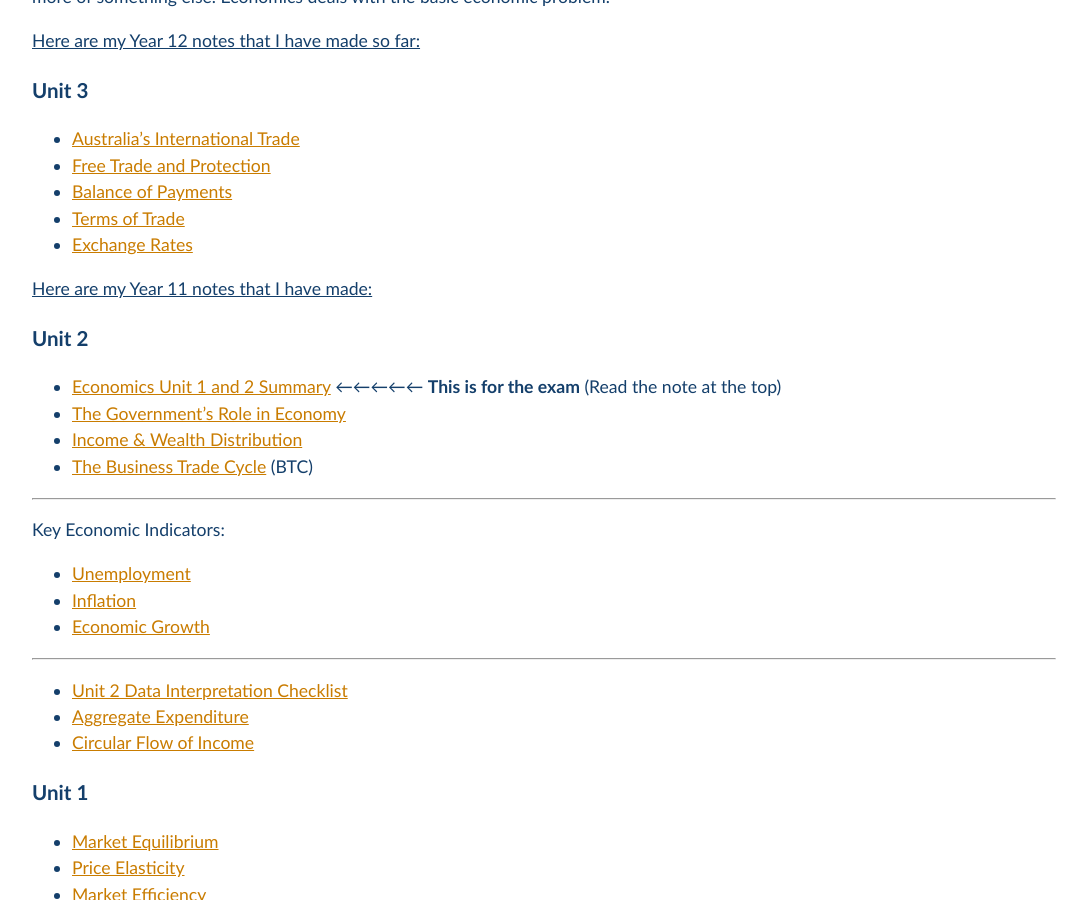
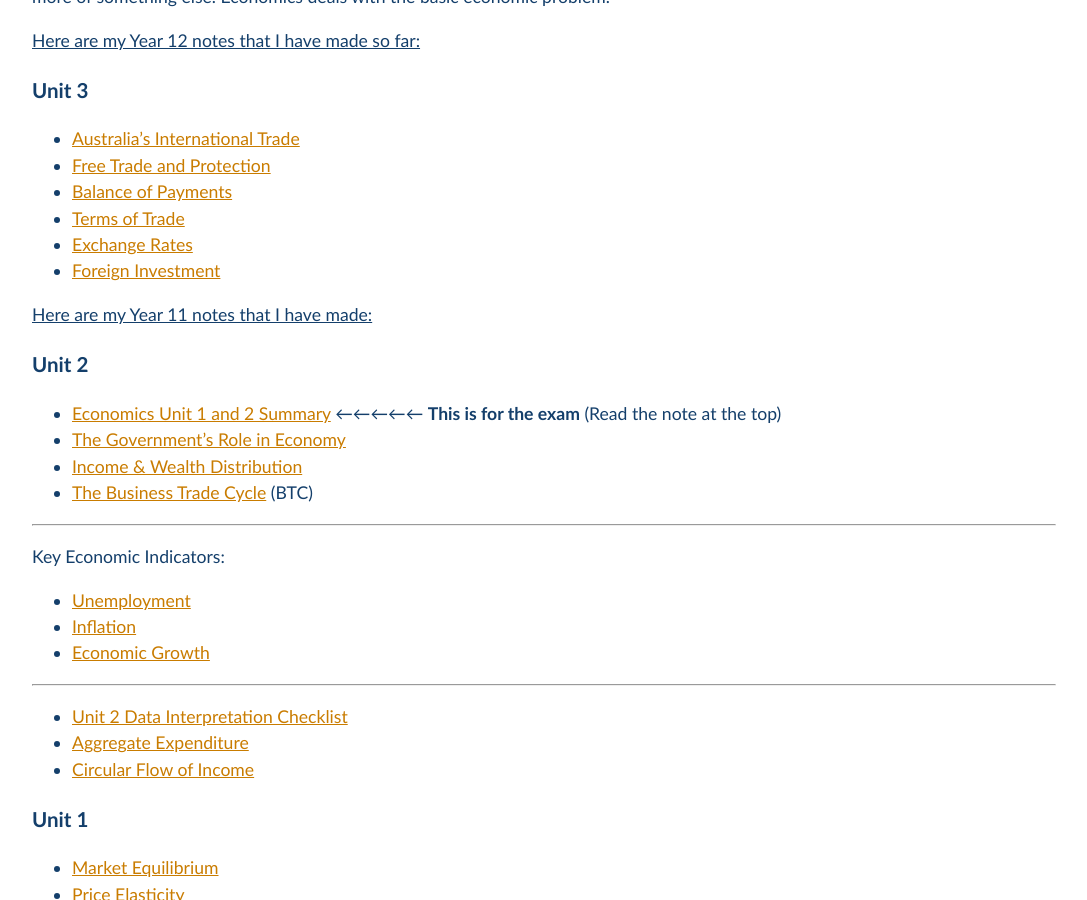
Before and after one commit to Pi-thagoras/the-chicken-pen, a Jekyll site: the page built from economics/Economics-Notes.md, in a window 1280 px wide and 900 px high, scrolled down 1050 px. Shown: the whole window, without its empty margins (96-1183 px from the left). Built offline with Jekyll 4.4.1, drawn with Linux system fonts in a browser that asks for light colours.

Commit message:
oops forgot to add a link to access it

```diff
--- a/economics/Economics-Notes.md
+++ b/economics/Economics-Notes.md
@@ -22,6 +22,7 @@
 - [Balance of Payments](econs_year_12/Balance-of-Payments.md)
 - [Terms of Trade](econs_year_12/Terms-Of-Trade.md)
 - [Exchange Rates](econs_year_12/Exchange-Rates.md)
+- [Foreign Investment](econs_year_12/Foreign-Investment.md)
 
 
 <u>Here are my Year 11 notes that I have made:</u>
```
